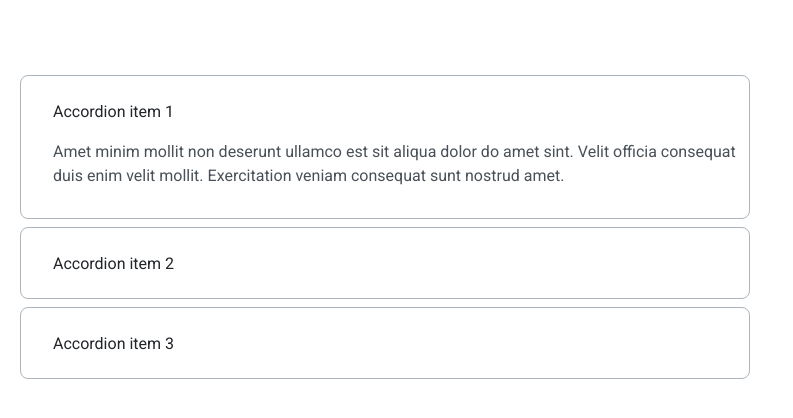
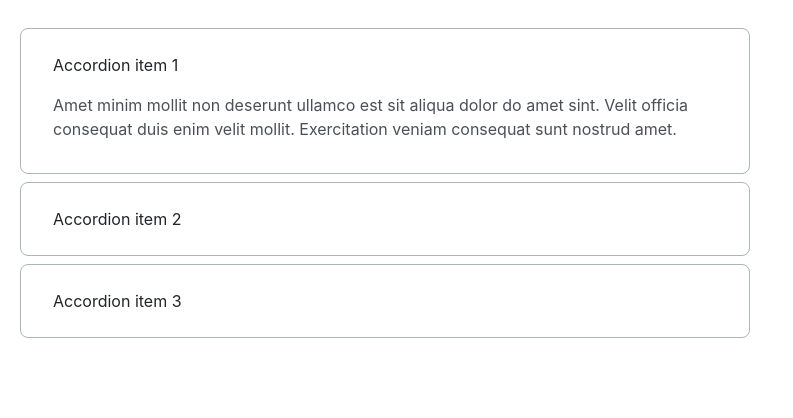
Before and after one commit to js-tasks-ru/htmlcss-20250123_duhovny, a website: page 03-lection1/02-accordion/index.html in a window 1280 px wide. Both pictures are taken after a click on the heading "Accordion item 1". Shown: the whole page, without its empty margins (0-793 px from the left). Drawn offline with Linux system fonts and the light colour scheme.

Commit message:
accordion-correction

```diff
--- a/03-lection1/02-accordion/accordion.css
+++ b/03-lection1/02-accordion/accordion.css
@@ -1,34 +1,30 @@
 /* Стилизация аккордеона */
+* {font-family: 'Inter', sans-serif;}
+
+.accordion {
+    padding-top: 20px;
+    padding-left: 20px;
+}
+
 .accordion__details {
-    margin-bottom: 8px;
-    font-family: Inter;
-    margin-left: 20px;
-        width: 730px;
+    max-width: 730px;
+    min-height: 72px;
     border-radius: 8px;
     border: 1px solid var(--grey-3);
     background: var(--white);
-    height: 72px;
     padding-left: 32px;
-}
-
-.accordion__details:first-child {
-    margin-top: 75px;
+    padding-top: 24px;
+    margin-top: 8px;
+    padding-bottom: 24px;
 }
 
 .accordion__details:last-child {
     margin-bottom: 0;
 }
 
-.accordion__details[open] {
-	height: 144px;
-}
-
 .accordion__summary {
     list-style: none;
     cursor: pointer;
-    padding-top: 24px;
-    width: 158.86px;
-    height: 24px;
     color: var(--black);
     font-size: 16px;
     font-weight: 400;
@@ -39,8 +35,8 @@
 }
 
 .accordion__text {
-    padding-top: 40px;
-    padding-bottom: 32px;
+    padding-top: 16px;
+    padding-bottom: 8px;
     margin-top: 0px;
     margin-bottom: 0px;
     font-size: 16px;
--- a/03-lection1/02-accordion/index.html
+++ b/03-lection1/02-accordion/index.html
@@ -6,6 +6,7 @@
         <link rel="stylesheet" href="accordion.css">
     </head>
     <body>
+        <div class="accordion">
             <details class="accordion__details">
                 <summary class="accordion__summary">Accordion item 1</summary>
                 <p class="accordion__text">
@@ -24,5 +25,6 @@
                     Amet minim mollit non deserunt ullamco est sit aliqua dolor do amet sint. Velit officia consequat duis enim velit mollit. Exercitation veniam consequat sunt nostrud amet.
                 </p>
             </details>
+        </div>
     </body>
 </html>
```
Lines whose indentation alone changed are shown as unchanged.
